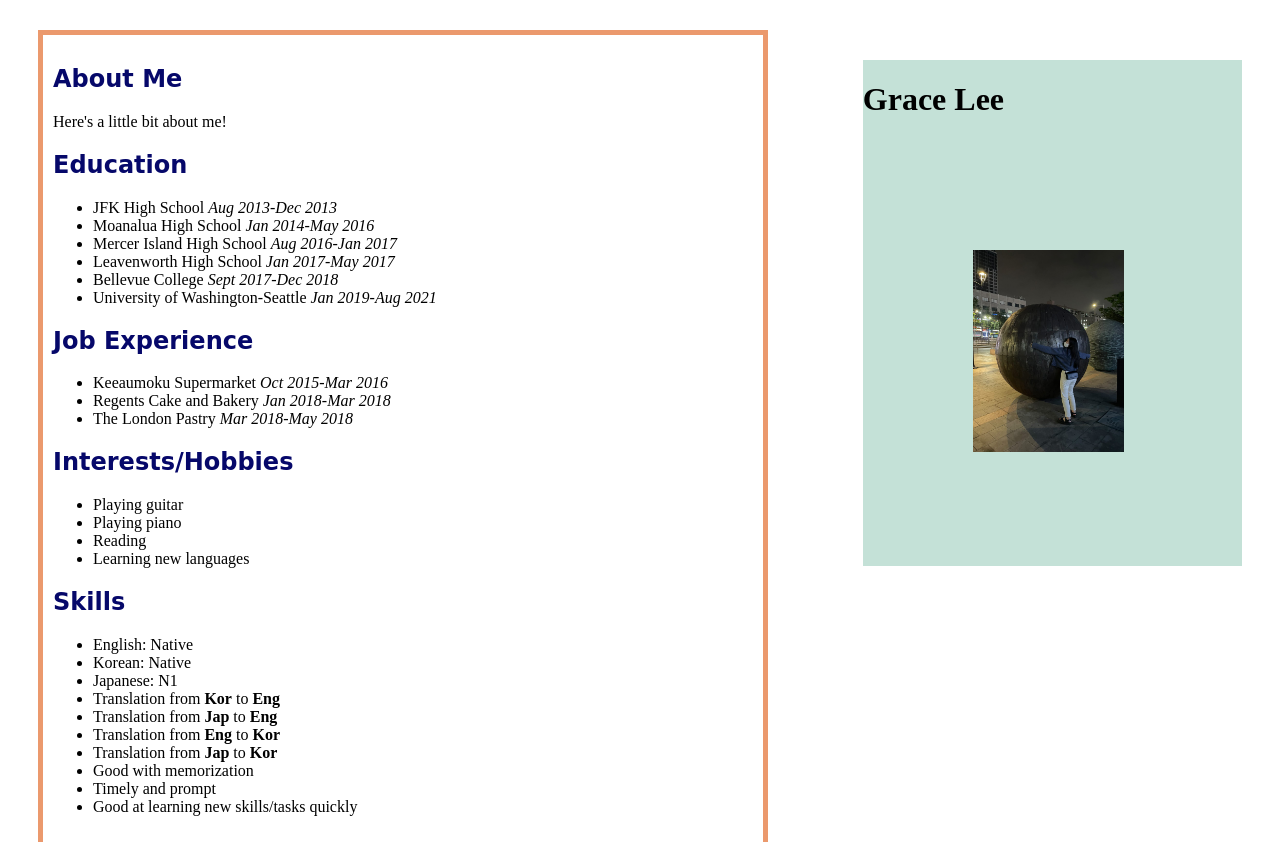
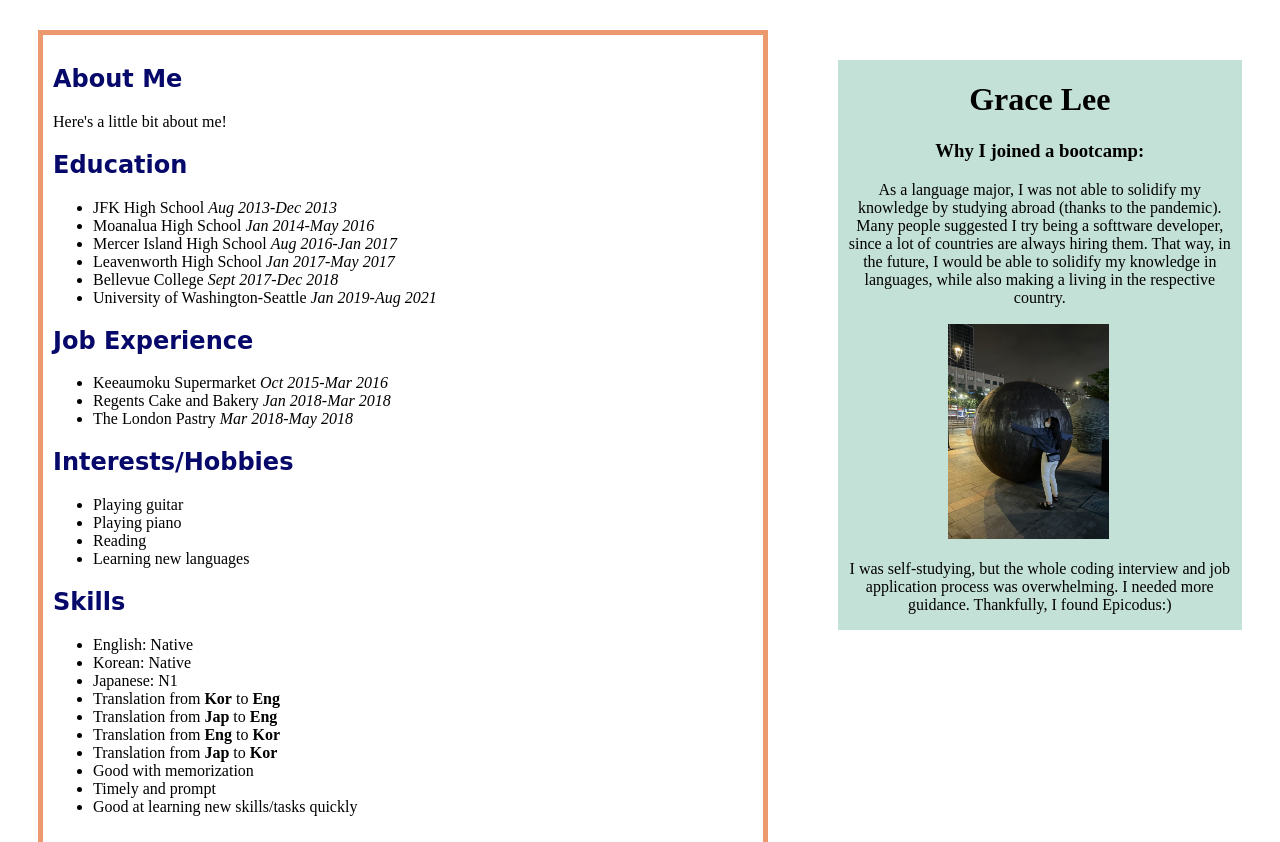
Before and after one commit to g-lee2/Portfolio-landing-page, a plain HTML site: page index.html in a window 1280 px wide. Shown: the top 842 px of the page. Drawn offline with Linux system fonts and the light colour scheme.

Commit message:
add extra text in side-bar and adjust position

```diff
--- a/css/styles.css
+++ b/css/styles.css
@@ -1,16 +1,30 @@
 .sidebar {
-  width: 30%;
+  width: 32%;
   float: right;
   background-color: rgb(196, 225, 215);
   margin: 30px;
 }
 
+.sidebar h1 {
+  text-align: center;
+}
+
+.sidebar h3 {
+  text-align: center;
+}
+.sidebar p {
+  text-align: center;
+  padding-left: 10px;
+  padding-right: 10px;
+}
 .sidebar img {
   max-width: 40%;
   height: auto;
   border-radius: 10%;
   text-align: center;
   padding: 110px;
+  padding-bottom: 1px;
+  padding-top: 1px;
 }
 
 .mainbody {
--- a/index.html
+++ b/index.html
@@ -7,13 +7,15 @@
 <body>
   <div class="sidebar">
   <h1>Grace Lee</h1>
+  <h3>Why I joined a bootcamp:</h3>
+  <p>As a language major, I was not able to solidify my knowledge by studying abroad (thanks to the pandemic). Many people suggested I try being a softtware developer, since a lot of countries are always hiring them. That way, in the future, I would be able to solidify my knowledge in languages, while also making a living in the respective country.</p>
   <img src="img/photoofme.JPG" alt="A photo of me.">
+  <p>I was self-studying, but the whole coding interview and job application process was overwhelming. I needed more guidance. Thankfully, I found Epicodus:)</p>
   </div>
 
   <div class="mainbody">
   <h2>About Me</h2>
   <p><span class="paras">Here's a little bit about me!</span></p>
-
   <h2>Education</h2>
   <ul>
     <li>JFK High School <em>Aug 2013-Dec 2013</em></li>
@@ -29,7 +31,6 @@
     <li>Regents Cake and Bakery <em>Jan 2018-Mar 2018</em></li>
     <li>The London Pastry <em>Mar 2018-May 2018</em></li>
   </ul>
-
   <h2>Interests/Hobbies</h2>
   <ul>
     <li>Playing guitar</li>
@@ -37,7 +38,6 @@
     <li>Reading</li>
     <li>Learning new languages</li>
   </ul>
-
   <h2>Skills</h2>
   <ul>
     <li>English: Native</li>
```
